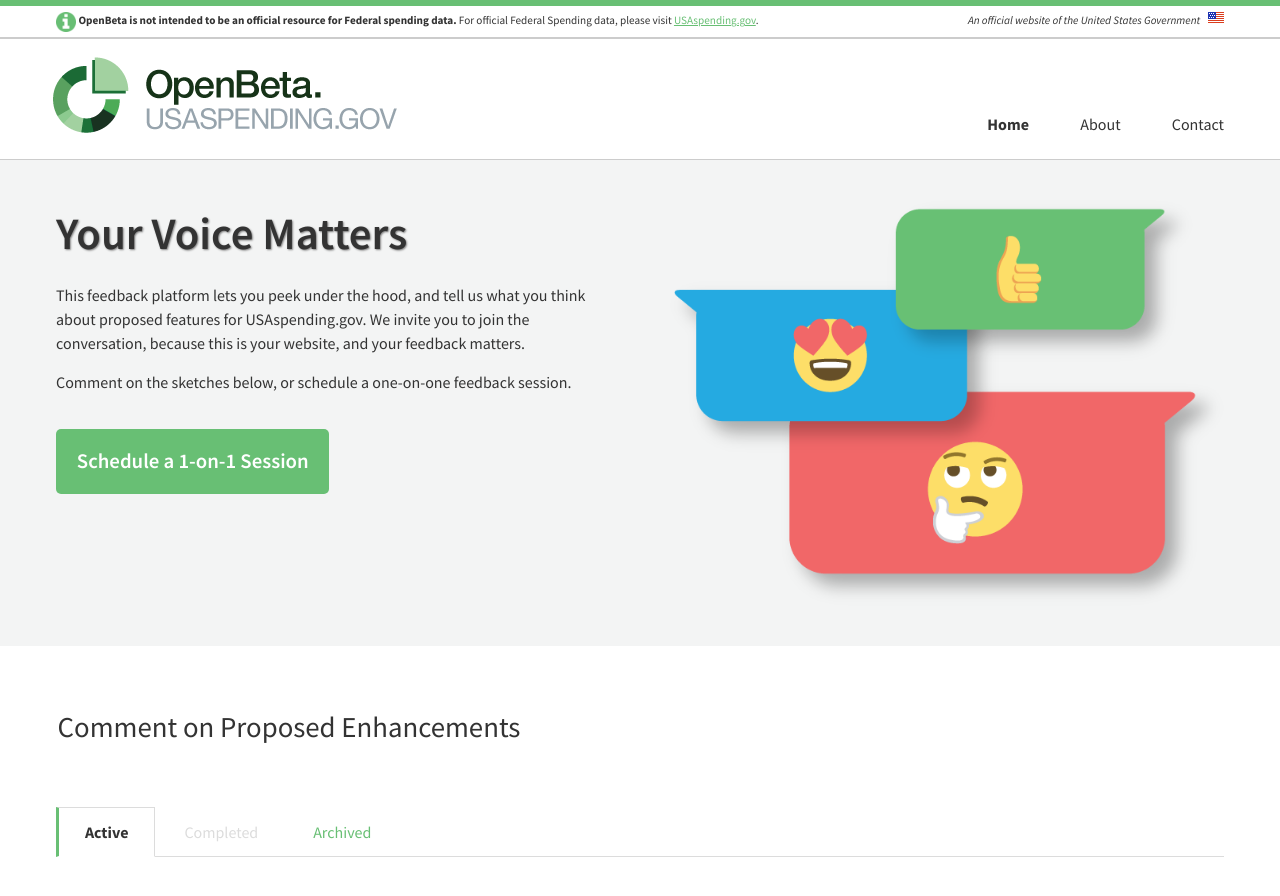
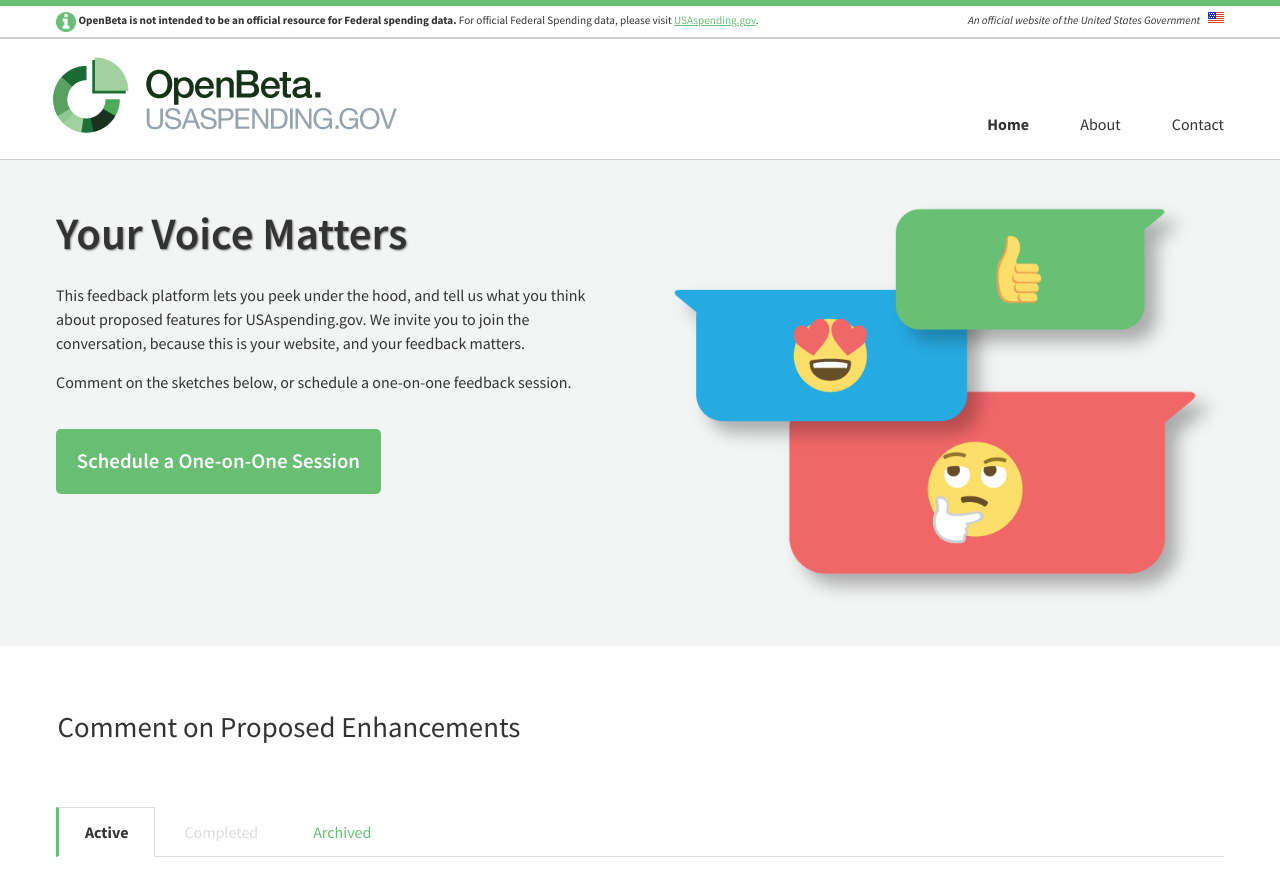
Before and after one commit to fedspendingtransparency/openbeta, a Jekyll site: the page built from index.html, in a window 1280 px wide and 900 px high. Shown: the top 896 px of the window. Built offline with Jekyll 4.4.1, drawn with Linux system fonts in a browser that asks for light colours; comment, search, counter and statistics services are not loaded.

Commit message:
Updated text of 1-on-1 Button
Updated the text of the "Schedule 1-on-1 Session" to read "Schedule One-on-One Session" per feedback

```diff
--- a/_data/home.yml
+++ b/_data/home.yml
@@ -4,7 +4,7 @@ banner_title: Your Voice Matters
 banner_label:
   - text: This feedback platform lets you peek under the hood, and tell us what you think about proposed features for USAspending.gov. We invite you to join the conversation, because this is your website, and your feedback matters.
   - text: Comment on the sketches below, or schedule a one-on-one feedback session.
-  - text: <a href="http://bit.ly/2bUh0rC" target="_blank" rel="noopener noreferrer" class="schedule-feedback-link">Schedule a 1-on-1 Session</a>
+  - text: <a href="http://bit.ly/2bUh0rC" target="_blank" rel="noopener noreferrer" class="schedule-feedback-link">Schedule a One-on-One Session</a>
 
 active_tab:
   - category: Search
```
